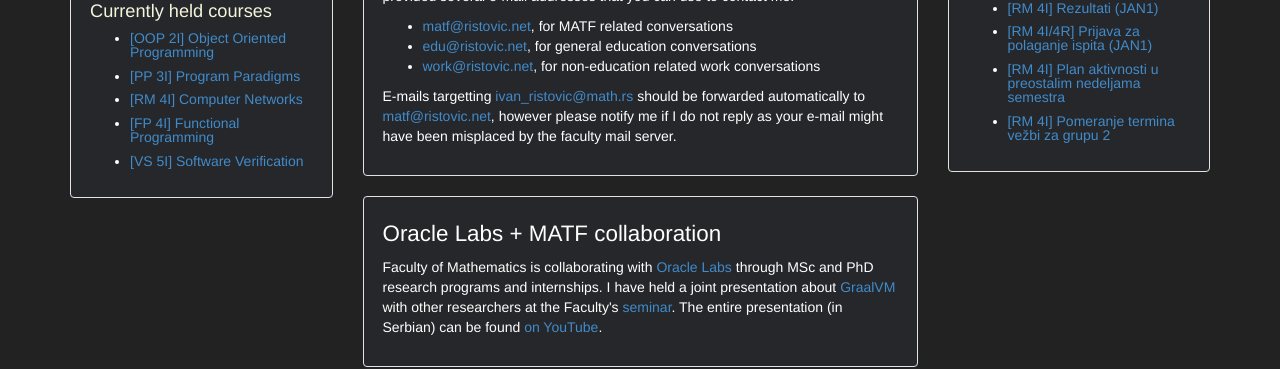
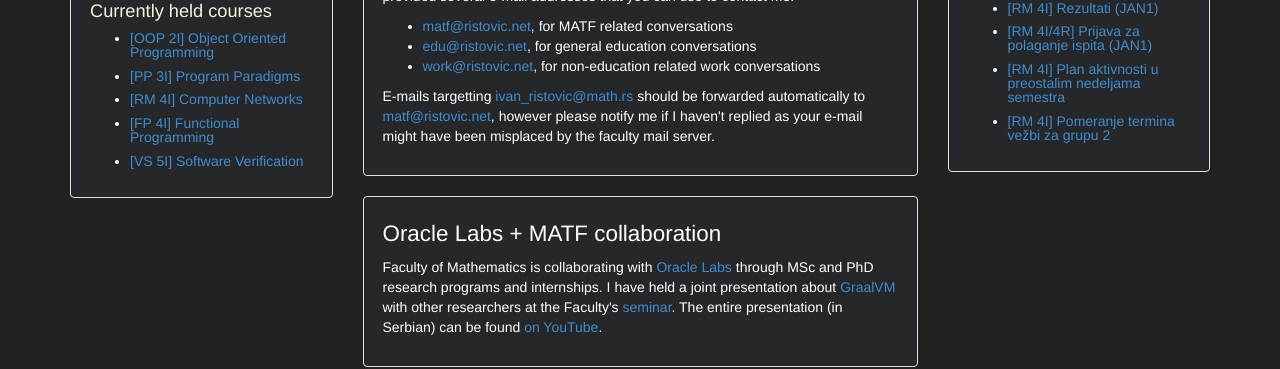
Before and after one commit to ivan-ristovic/ivan-ristovic.github.io, a Jekyll site: the page built from news.html, in a window 1280 px wide. Shown: the part 325-694 px from the top of the page. Built offline with Jekyll 4.4.1, drawn with Linux system fonts in a browser that asks for light colours.

```diff
--- a/news.html
+++ b/news.html
@@ -15,7 +15,7 @@
       <li><a href="mailto://edu@ristovic.net">edu@ristovic.net</a>, for general education conversations</li>
       <li><a href="mailto://work@ristovic.net">work@ristovic.net</a>, for non-education related work conversations</li>
     </ul>
-    E-mails targetting <a href="mailto://ivan_ristovic@math.rs">ivan_ristovic@math.rs</a> should be forwarded automatically to <a href="mailto://matf@ristovic.net">matf@ristovic.net</a>, however please notify me if I do not reply as your e-mail might have been misplaced by the faculty mail server.
+    E-mails targetting <a href="mailto://ivan_ristovic@math.rs">ivan_ristovic@math.rs</a> should be forwarded automatically to <a href="mailto://matf@ristovic.net">matf@ristovic.net</a>, however please notify me if I haven't replied as your e-mail might have been misplaced by the faculty mail server.
   </p>
 </div>
 
```
